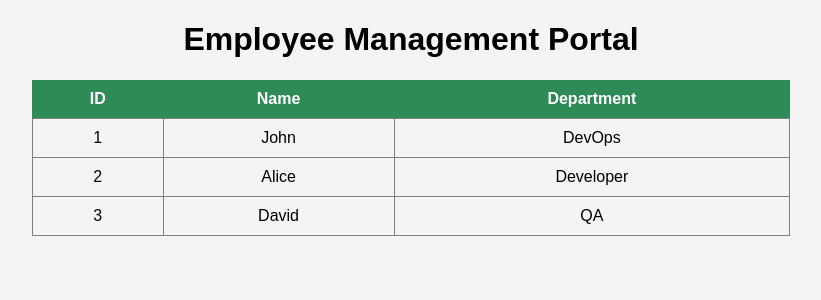
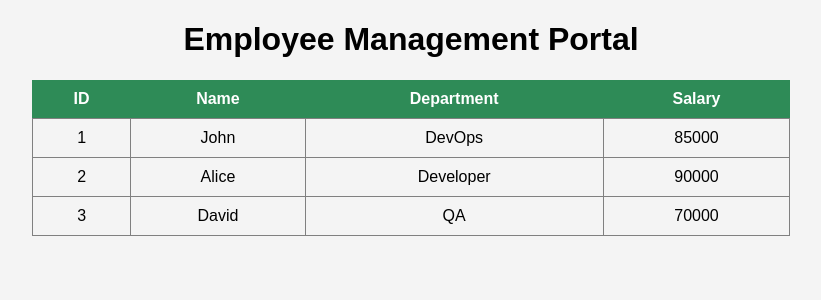
Before and after one commit to Manisha10497/employee-management-portal, a Flask app: page / in a window 1280 px wide. Shown: the top 300 px of the page, without its empty margins (229-1050 px from the left). Run offline with Flask 3, Linux system fonts and the light colour scheme.

Commit message:
Added employee salary feature

```diff
--- a/backend/app.py
+++ b/backend/app.py
@@ -3,9 +3,24 @@ from flask import Flask, render_template
 app = Flask(__name__)
 
 employees = [
-    {"id": 1, "name": "John", "department": "DevOps"},
-    {"id": 2, "name": "Alice", "department": "Developer"},
-    {"id": 3, "name": "David", "department": "QA"}
+    {
+        "id":1,
+        "name":"John",
+        "department":"DevOps",
+        "salary":85000
+    },
+    {
+        "id":2,
+        "name":"Alice",
+        "department":"Developer",
+        "salary":90000
+    },
+    {
+        "id":3,
+        "name":"David",
+        "department":"QA",
+        "salary":70000
+    }
 ]
 
 @app.route("/")
--- a/templates/employees.html
+++ b/templates/employees.html
@@ -16,6 +16,7 @@
 <th>ID</th>
 <th>Name</th>
 <th>Department</th>
+<th>Salary</th>
 
 </tr>
 
@@ -26,6 +27,7 @@
 <td>{{emp.id}}</td>
 <td>{{emp.name}}</td>
 <td>{{emp.department}}</td>
+<td>{{emp.salary}}</td>
 
 </tr>
 
```
